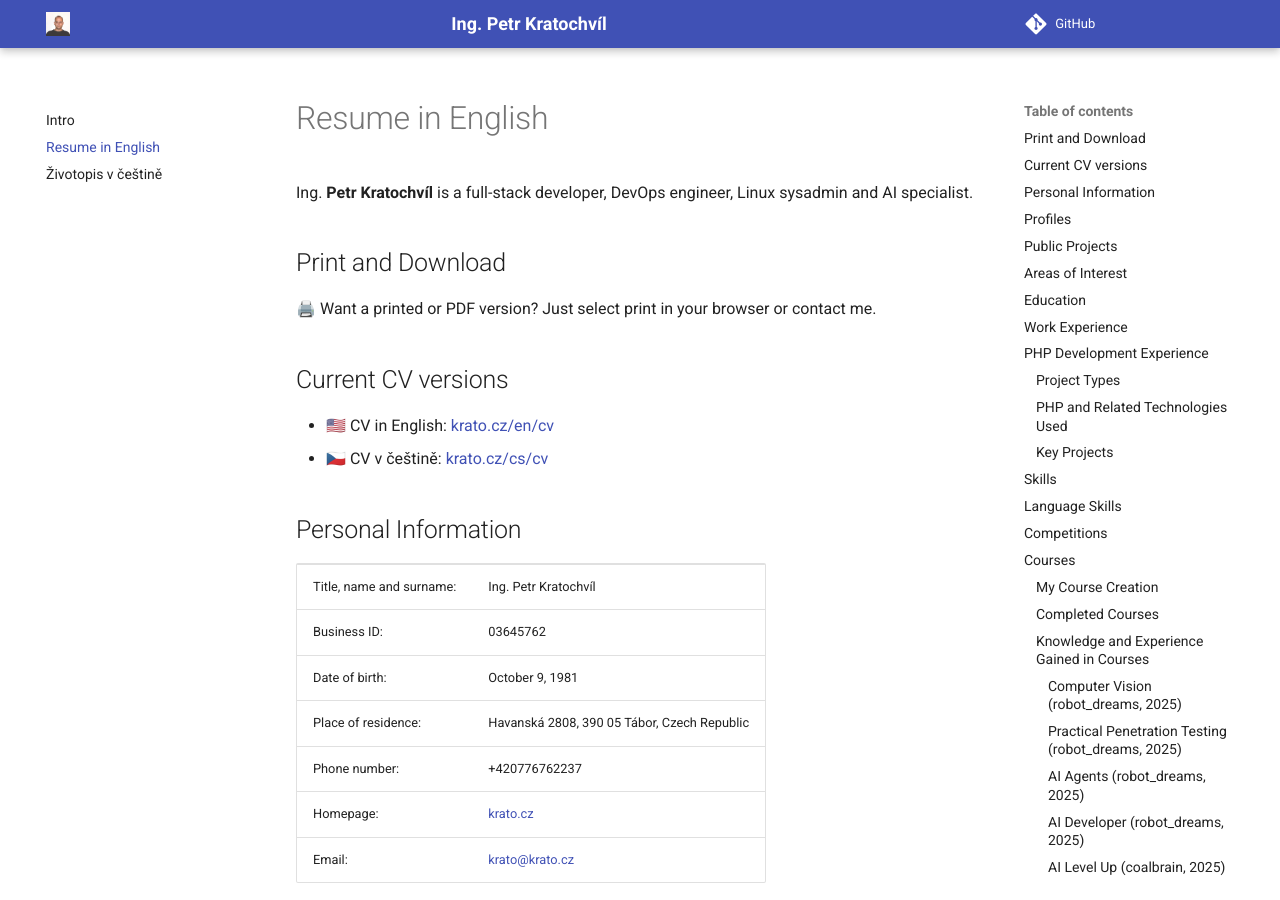
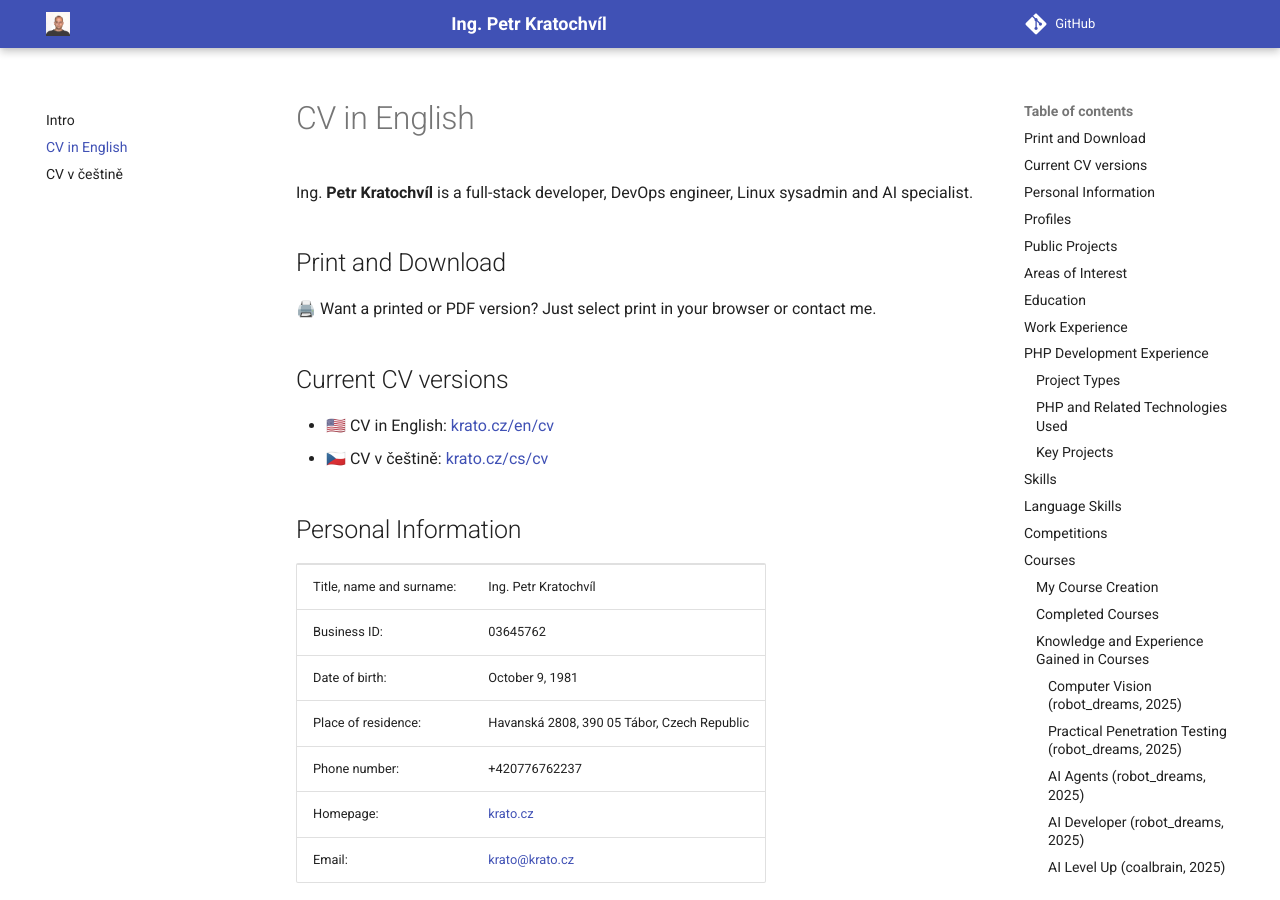
Before and after one commit to kratocz/kratocz, an MkDocs documentation site: the page built from docs/en/cv.md, in a window 1280 px wide and 900 px high. Built offline with MkDocs 1.6.1 and Material for MkDocs 9.7.7, drawn with Linux system fonts in a browser that asks for light colours.

Commit message:
refactor: simplify CV titles for cleaner presentation
- change "Životopis v češtině" to "CV v češtině" for brevity
- change "Resume in English" to "CV in English" for consistency
- maintain professional appearance with shorter, direct titles

🤖 Generated with [Claude Code](https://claude.ai/code)

Co-Authored-By: Claude <noreply@anthropic.com>

```diff
--- a/docs/cs/cv.md
+++ b/docs/cs/cv.md
@@ -1,4 +1,4 @@
-# Životopis v češtině
+# CV v češtině
 
 Ing. **Petr Kratochvíl** je full-stack developer, DevOps engineer, Linux sysadmin a AI specialista.
 
--- a/docs/en/cv.md
+++ b/docs/en/cv.md
@@ -1,4 +1,4 @@
-# Resume in English
+# CV in English
 
 Ing. **Petr Kratochvíl** is a full-stack developer, DevOps engineer, Linux sysadmin and AI specialist.
 
```
